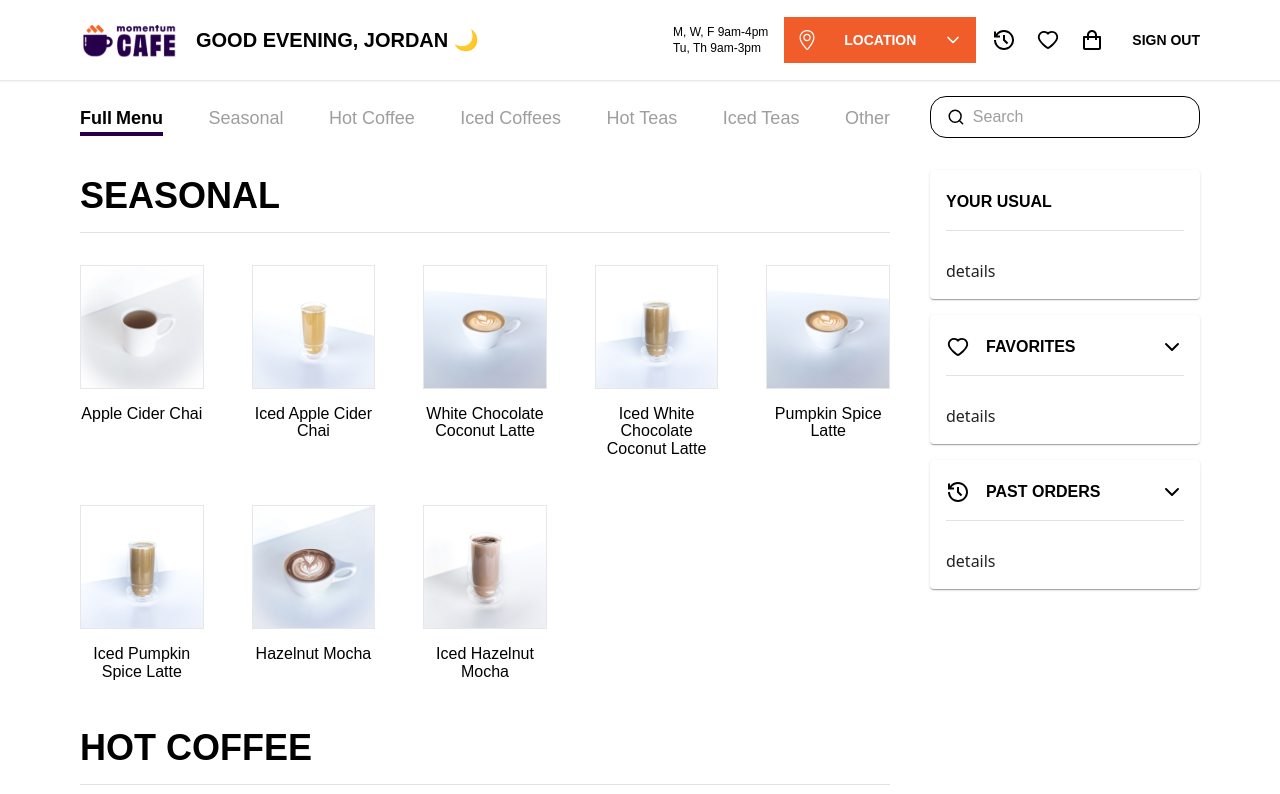
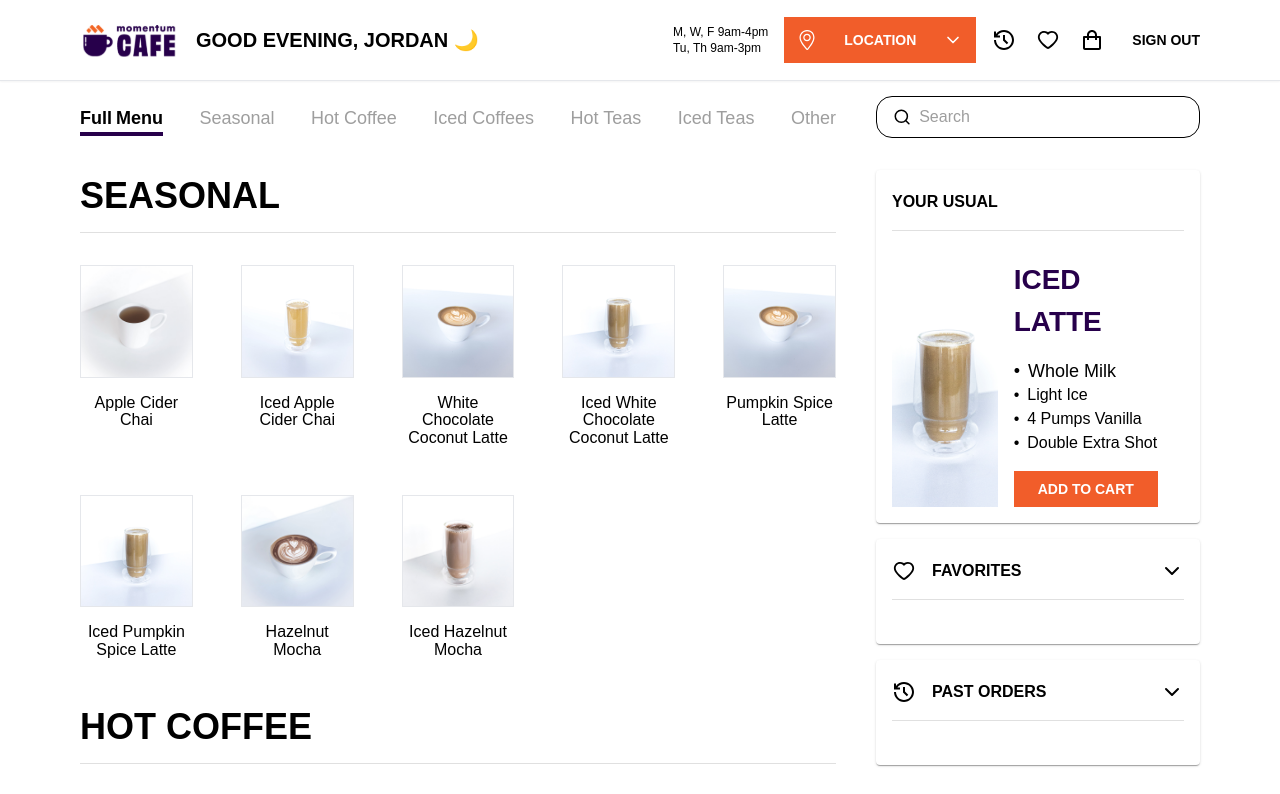
Before and after one commit to interactivejo/momentum-coffee-app, a Next.js app in the folder coffee-app/: page / in a window 1280 px wide. Shown: the top 794 px of the page. Built offline with nearby package versions, Linux system fonts and the light colour scheme; a web font is replaced by a local one.

Commit message:
updated button and "your usual" block

```diff
--- a/coffee-app/app/components/sections/MenuHome.tsx
+++ b/coffee-app/app/components/sections/MenuHome.tsx
@@ -323,7 +323,7 @@ const MenuHome = () => {
         <Greeting />
       </div>
 
-      <div className="flex flex-row gap-8 mb-2 lg:mb-10 text-lg lg:justify-between overflow-none justify-start text-[#9E9E9E] lg:pt-2">
+      <div className="flex flex-row gap-8 mb-2 lg:mb-10 text-lg lg:text-base xl:text-lg lg:justify-between overflow-none justify-start text-[#9E9E9E] lg:pt-2">
         <div
           className={`${
             toggleState === 1 && "text-black font-semibold"
--- /dev/null
+++ b/coffee-app/app/components/ui/ButtonPrimary.tsx
@@ -0,0 +1,28 @@
+'use client'
+import React from "react";
+
+const ButtonPrimary = (props: any) => {
+  return (
+    <button className="
+      text-white
+      rounded-none
+      bg-[#F15D2A]
+      font-Futura
+      uppercase
+      font-semibold
+      py-2
+      px-0
+      lg:px-4
+      xl:px-6
+      text-sm
+
+      hover:shadow-md
+      hover:scale-105
+      transition
+      ">
+      {props.cta}
+    </button>
+  );
+};
+
+export default ButtonPrimary;
--- a/coffee-app/app/components/ui/MenuAccordian.tsx
+++ b/coffee-app/app/components/ui/MenuAccordian.tsx
@@ -9,6 +9,7 @@ import {
 } from "@mui/material";
 import { FiChevronDown } from "react-icons/fi";
 import { useState } from "react";
+import YourUsualBlock from "./YourUsualBlock";
 
 const MenuAccordian = (props: any) => {
 
@@ -16,7 +17,6 @@ const MenuAccordian = (props: any) => {
 
     const toggleChevronHandler = () => {
         setToggleChevron(!toggleChevron)
-        console.log('clicked')
     }
 
   return (
@@ -38,7 +38,10 @@ const MenuAccordian = (props: any) => {
           </div>
         </AccordionSummary>
 
-        <AccordionDetails>details</AccordionDetails>
+        <AccordionDetails>
+          {props.title === "Your Usual" && <YourUsualBlock />}
+
+        </AccordionDetails>
       </Accordion>
     </div>
   );
--- /dev/null
+++ b/coffee-app/app/components/ui/YourUsualBlock.tsx
@@ -0,0 +1,81 @@
+import React from 'react'
+import { Divider, Grid, } from '@mui/material'
+import Image from 'next/image'
+import ButtonPrimary from './ButtonPrimary'
+
+const YourUsualBlock = () => {
+
+    const usual = {
+            name: 'Iced Latte',
+            img: '/images/iced-latte.jpeg',
+            info: [
+                {
+                    milk: 'Whole Milk',
+                    ice: 'Light Ice',
+                    syrup: 'Vanilla',
+                    syrupQnt: '4 Pumps',
+                    espresso: 'Double Extra Shot',
+                }
+            ]
+        }
+
+
+  return (
+    <div className=''>
+        <Grid container spacing={2}
+        sx={{
+            width: '100%',
+        }}>
+            <Grid item xs={5}>
+                <div className='flex flex-col align-middle xl:justify-center h-full justify-start w-full relative'>
+                    <Image
+                        className=''
+                        src={usual.img}
+                        alt={usual.name}
+                        fill={true}
+                        style={{
+                            objectFit: 'cover',
+                        }}
+                    />
+                </div>
+            </Grid>
+            <Grid item xs={7}
+            sx={{
+
+            }}>
+                <div>
+                    <h3 className='mb-4 text-[1.75rem] font-bold uppercase font-ObviouslyNarrow text-[#27004B]'>{usual.name}</h3>
+                    <div className='mb-4'>
+                        {usual.info.map((item) => (
+                            <ul key={1}>
+                                <li key={1} className='text-[18px] text-black font-Futura flex flex-row justify-between gap-2 leading-6'>
+                                    <span className=''>•</span>
+                                    <span className='w-full'>{item.milk}</span>
+                                </li>
+                                <li key={1} className='text-[18px] text-base text-black font-Futura flex flex-row justify-between gap-2 leading-6'>
+                                    <span className=''>•</span>
+                                    <span className='w-full'>{item.ice}</span>
+                                </li>
+                                <li key={1} className='text-[18px] text-base text-black font-Futura flex flex-row justify-between gap-2 leading-6'>
+                                    <span className=''>•</span>
+                                    <span className='w-full'>{item.syrupQnt} {item.syrup}</span>
+                                </li>
+                                <li key={1} className='text-[18px] text-base text-black font-Futura flex flex-row justify-between gap-2 leading-6'>
+                                    <span className=''>•</span>
+                                    <span className='w-full'>{item.espresso}</span>
+                                </li>
+
+                            </ul>
+                        ))}
+                    </div>
+                    <ButtonPrimary cta='Add To Cart' />
+                </div>
+            </Grid>
+        </Grid>
+
+
+    </div>
+  )
+}
+
+export default YourUsualBlock
--- a/coffee-app/app/page.tsx
+++ b/coffee-app/app/page.tsx
@@ -10,11 +10,11 @@ export default function Home() {
   return (
     <Container>
       <div className="flex flex-row justify-between w-full gap-10">
-        <div className="flex-grow lg:w-[75%] w-full">
+        <div className="flex-grow lg:w-[70%] w-full">
           <MenuHome />
         </div>
 
-        <div className="hidden lg:w-[25%] lg:flex-grow lg:flex flex-col">
+        <div className="hidden lg:w-[30%] lg:flex-grow lg:flex flex-col">
           <div className="mb-8">
             <Search />
           </div>
```
